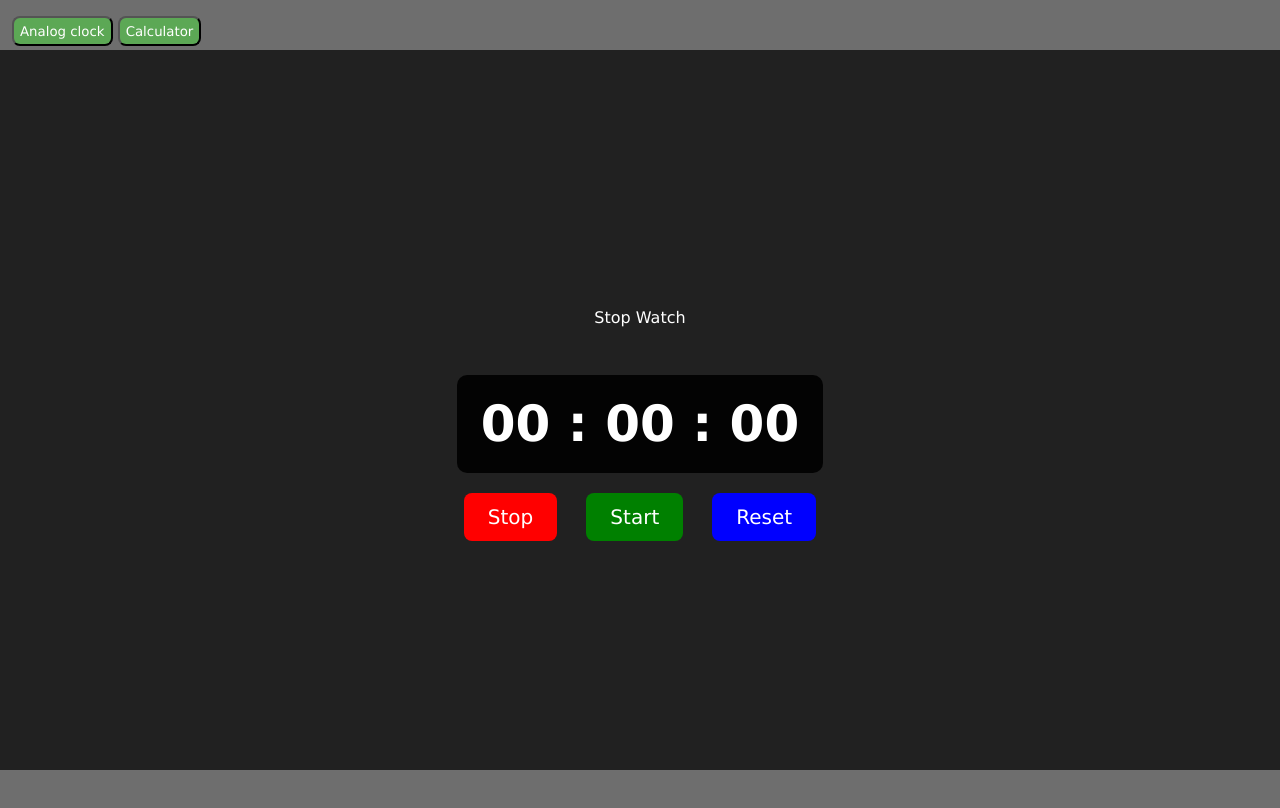
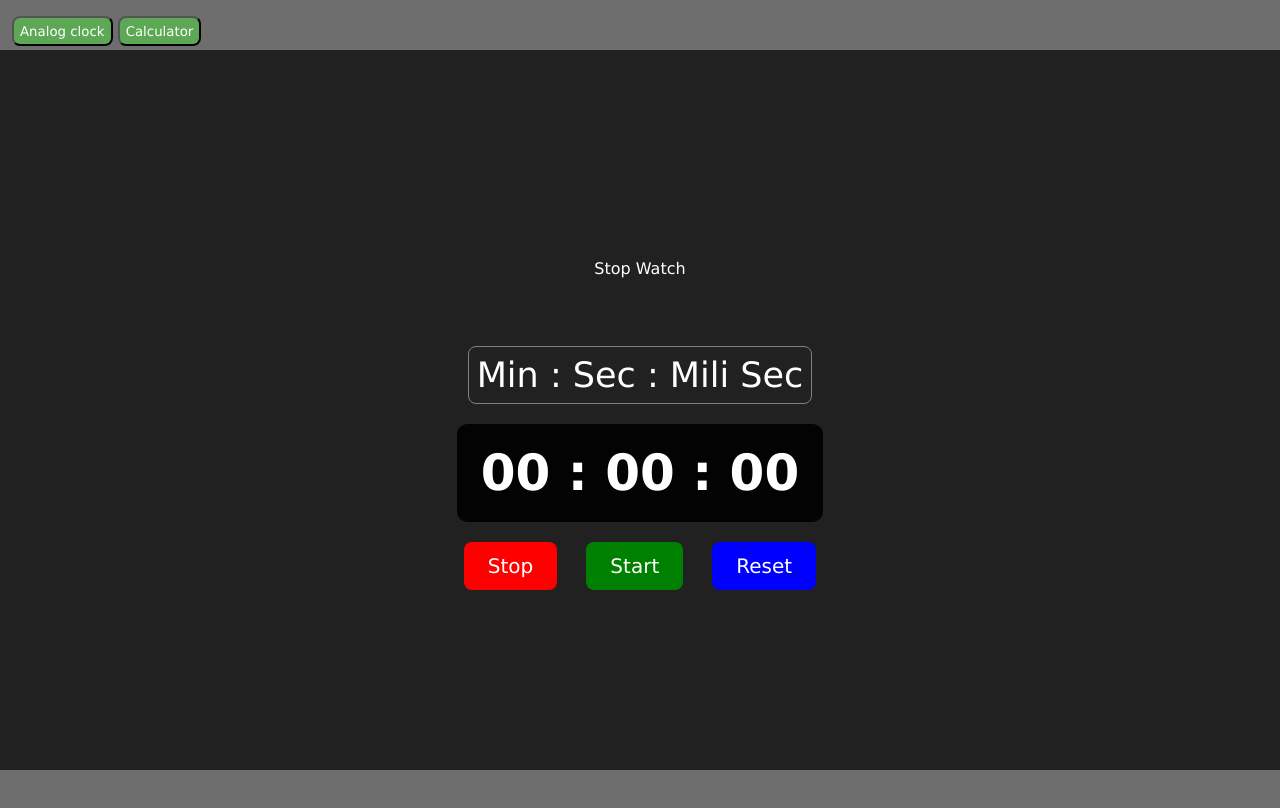
Before and after one commit to KhusraoAdilKhan/AnalogClock, a plain HTML site: page stopwatch.html in a window 1280 px wide. Drawn offline with Linux system fonts and the light colour scheme.

Commit message:
stopwatch style change

```diff
--- a/calculator.css
+++ b/calculator.css
@@ -43,7 +43,7 @@ body{
 .heading{
     color: #ffffff;
     padding: 24px;
-    margin: 24px;
+    margin: 60px;
 }
 
 .calculator{
--- a/stopwatch.css
+++ b/stopwatch.css
@@ -52,6 +52,14 @@ body{
     font-size: 50px;
     font-weight: 600;
 }
+.timerdisplayheader{
+    font-size: 35px;
+    font-weight: 200;
+    margin: 20px;
+    padding: 8px;
+    border: 1px solid gray;
+    border-radius: 8px;
+}
 .buttons{
     margin: 20px;
 }
--- a/stopwatch.html
+++ b/stopwatch.html
@@ -14,7 +14,9 @@
         </div>
         <div class="container">
             <div class="heading">Stop Watch</div>
+            <div class="timerdisplayheader">Min : Sec : Mili Sec</div>
             <div class="stopwatch">
+
                 <div class="timerdisplay">00 : 00 : 00</div>
             </div>
             <div class="buttons">
```
